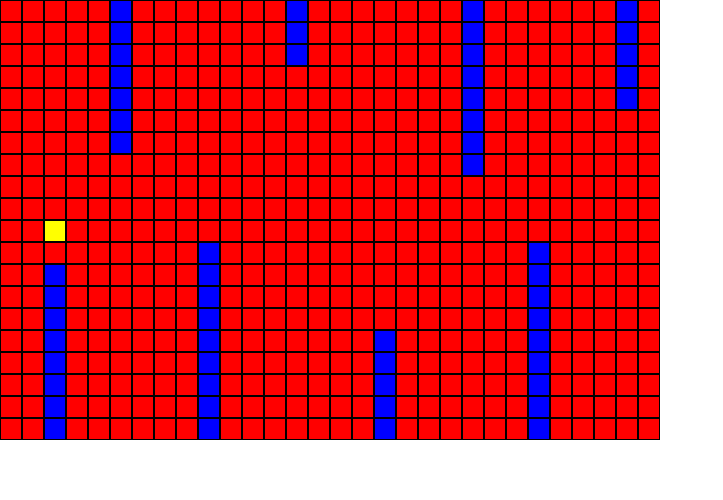
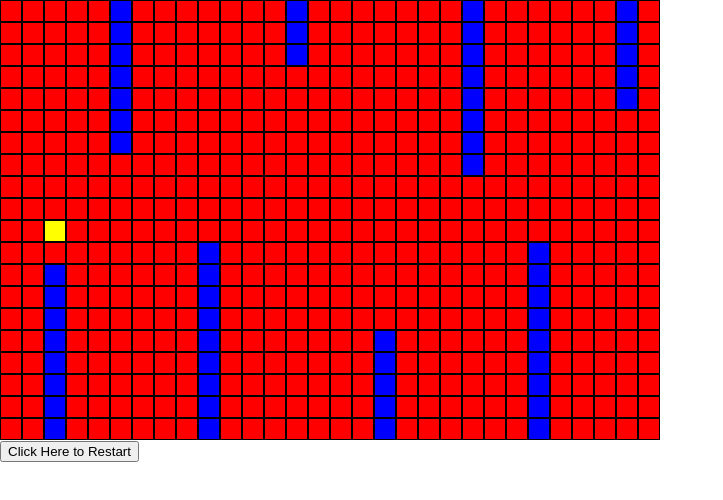
Before and after one commit to Jatin-8898/flappy-bird-react, a React (Create React App) app: page / in a window 1280 px wide. Shown: the top 500 px of the page, without its empty margins (0-723 px from the left). Built offline with nearby package versions, Linux system fonts and the light colour scheme.

Commit message:
Added the Restart Option

```diff
--- a/src/App.js
+++ b/src/App.js
@@ -147,6 +147,7 @@ class Game extends React.Component{
 
 		}, 200);
 	}
+
 	handleClick(){
 		if(this.state.crashed){
 			return;
@@ -155,10 +156,18 @@ class Game extends React.Component{
 		birdCopy.height -= 3;	//Decr by 3 beacuse it should go up
 		this.setState({bird:birdCopy});
 	}
+
+	restart(){
+		this.setState({
+			crashed:false
+		})
+	}
+
 	render(){
 		return(
 			<div onClick = { this.handleClick.bind(this) } >
 				<Grid grid = {this.state.grid}/>
+				{this.state.crashed? <button onClick = { this.restart.bind(this) }>Click Here to Restart</button> : null}
 			</div>
 		);
 	}
```
